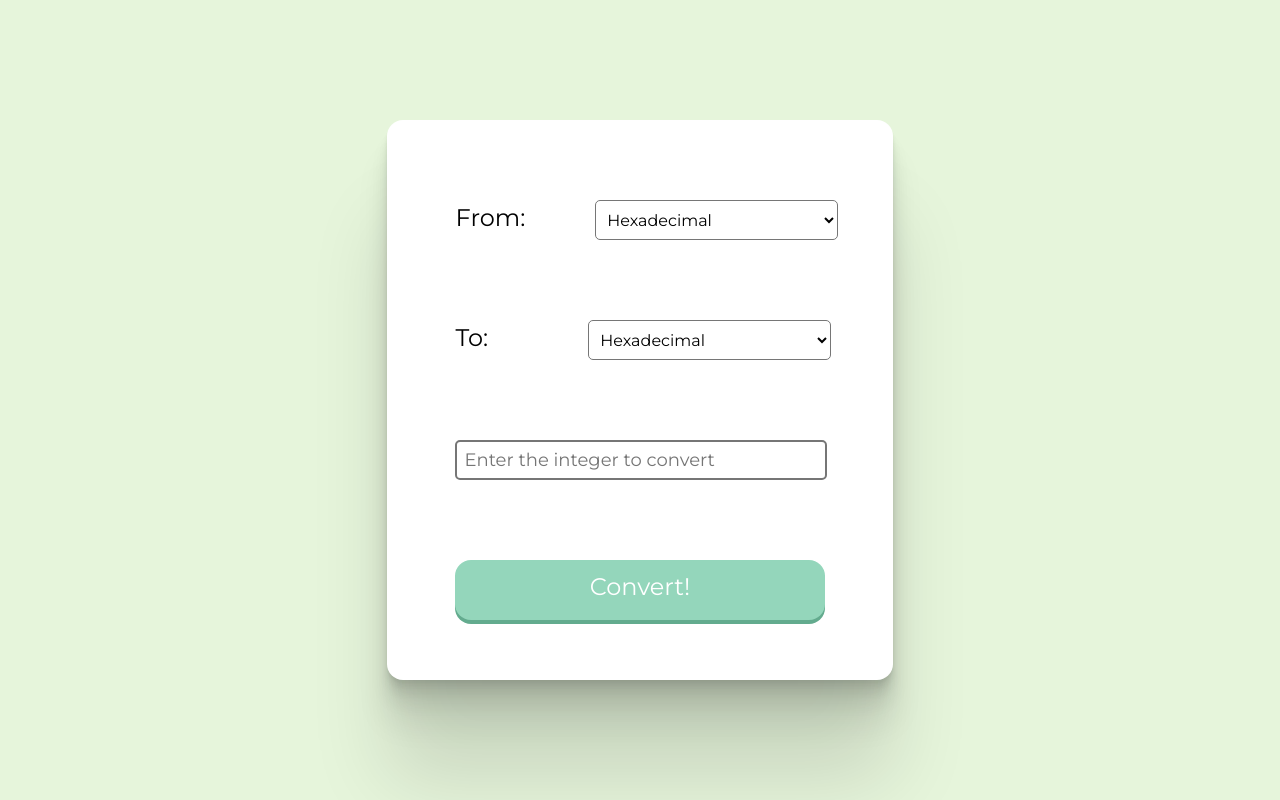
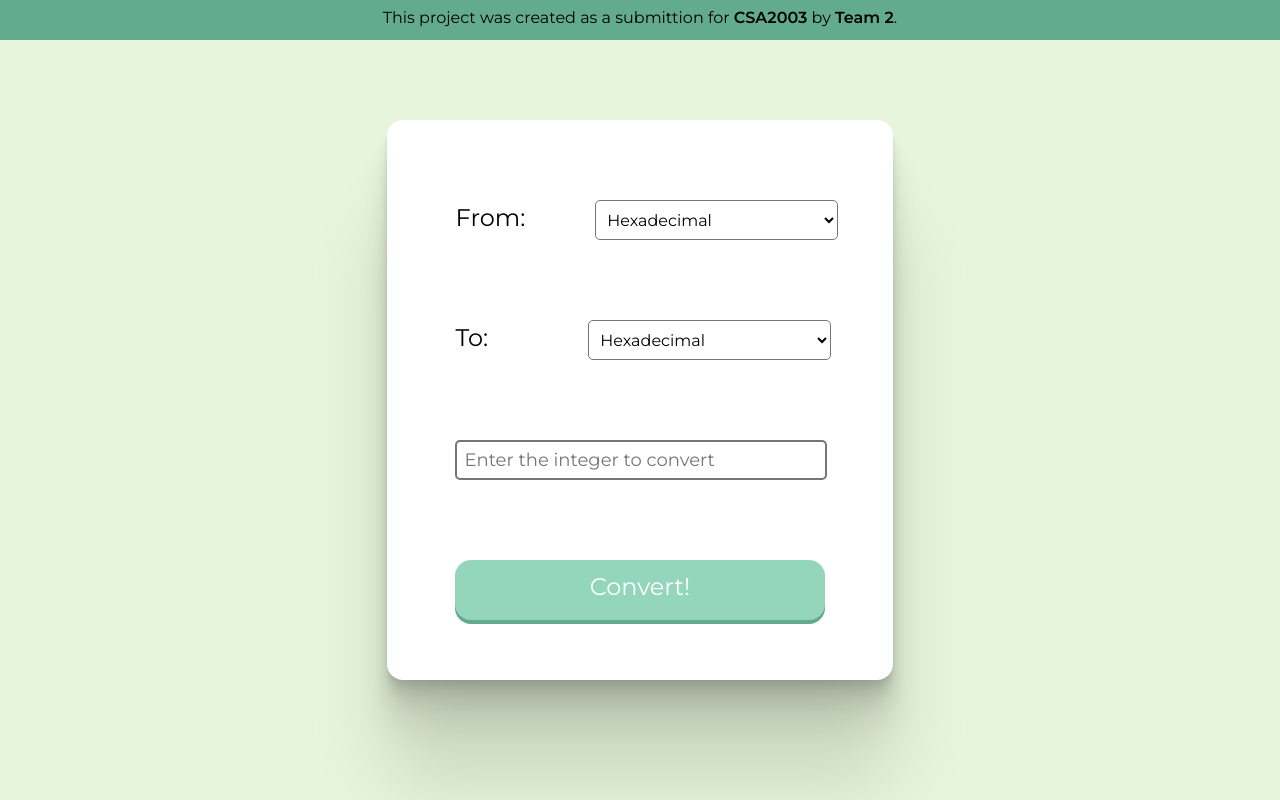
Before and after one commit to notkshitijsingh/number-system-converter, a plain HTML site: page index.html in a window 1280 px wide. Drawn offline with Linux system fonts and the light colour scheme.

Commit message:
Update Credit

```diff
--- a/index.html
+++ b/index.html
@@ -5,7 +5,8 @@
     <meta http-equiv="X-UA-Compatible" content="IE=edge">
     <meta name="viewport" content="width=device-width, initial-scale=1.0">
     <link rel="stylesheet" type="text/css" href="styles.css">
-    <title>Number System Conversion</title>
+    <link rel="icon" type="image/png" href="images/icon.png">
+    <title>Number System Converter</title>
 </head>
 <body>
 
@@ -43,5 +44,9 @@
 
     <script src="script.js"></script>
 
+    <div class="credit">
+        This project was created as a submittion for <b>CSA2003</b> by <b>Team 2</b>.
+    </div>
+
 </body>
 </html>
--- a/styles.css
+++ b/styles.css
@@ -119,3 +119,15 @@ body {
 #back-btn:hover {
     opacity: 0.5;
 }
+
+.credit {
+    position: absolute;
+    z-index: 1000;
+    top: 0;
+    left: 0;
+    width: 100%;
+    height: 4vh;
+    padding-top: 1vh;
+    background: hsl(156, 30%, 53%);
+    text-align: center;
+}
```
Also changed, not shown: images/icon.png (added).
